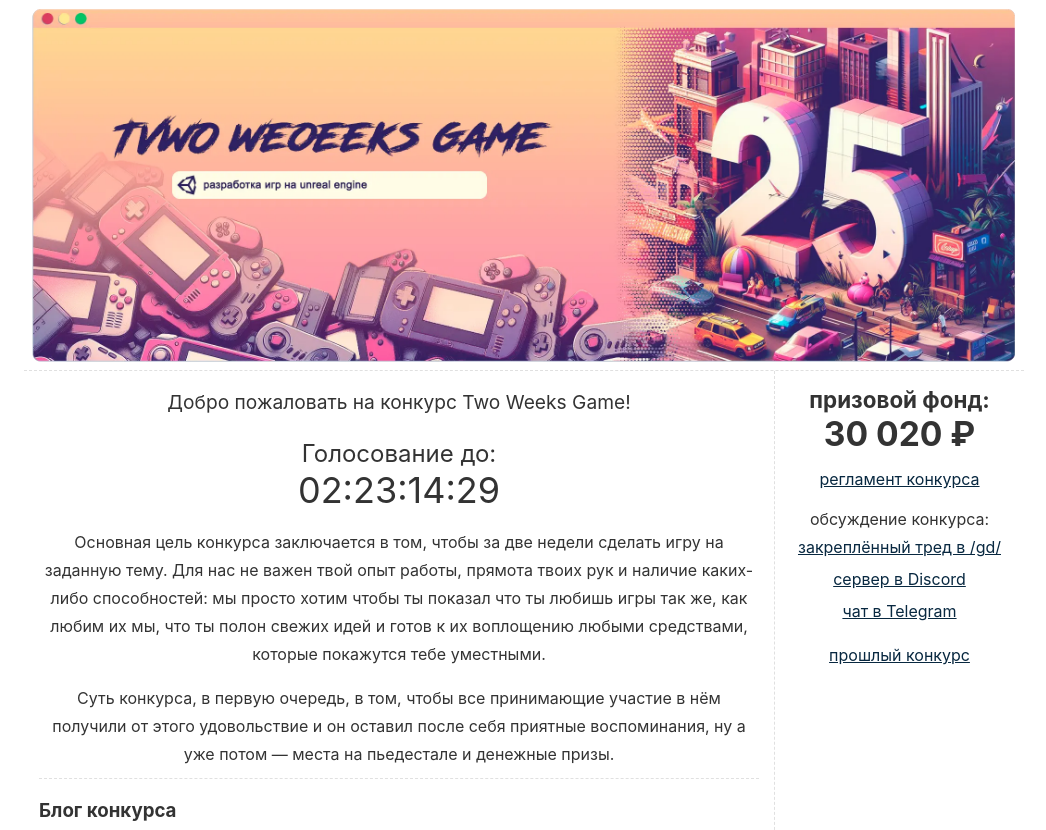
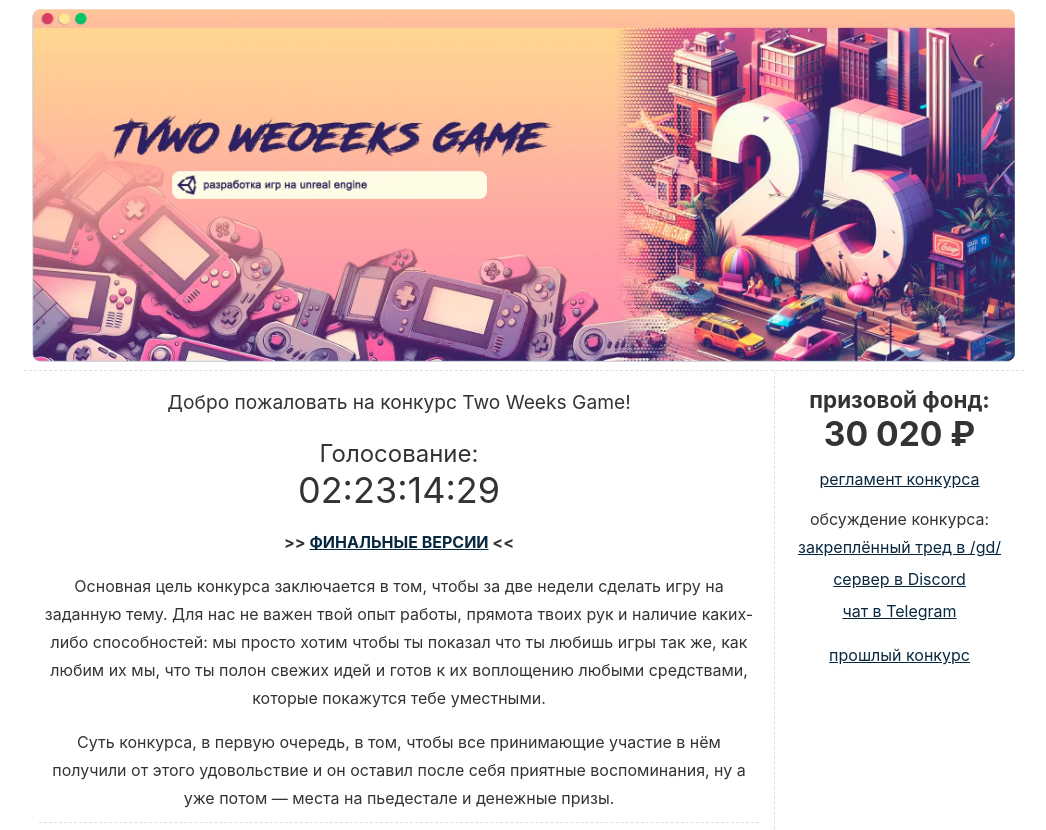
Before and after one commit to twoweeks/twg25-blog, an Astro site: page / in a window 1280 px wide. Shown: the top 830 px of the page, without its empty margins (116-1162 px from the left). Built offline with nearby package versions, Linux system fonts and the light colour scheme; Astro itself is replaced by a stand-in of ours.

Commit message:
chore: index page update

```diff
--- a/src/pages/index.astro
+++ b/src/pages/index.astro
@@ -17,11 +17,11 @@
 
 			<TimerToDate
 				date="Feb 15 2024 00:00:00 GMT+03:00"
-				text="Голосование до"
+				text="Голосование"
 				endText="Голосование окончено"
 			/>
 
-			<!-- <p class="highlight"><a href="https://forms.gle/ye1op5VfCXq5JGoL9" target="_blank">Отправить финальную версию</a></p> -->
+			<p class="highlight"><a href="/blog/7-final/">Финальные версии</a></p>
 
 			<p>
 				Основная цель конкурса заключается в том, чтобы за две недели сделать игру на заданную тему.
```
